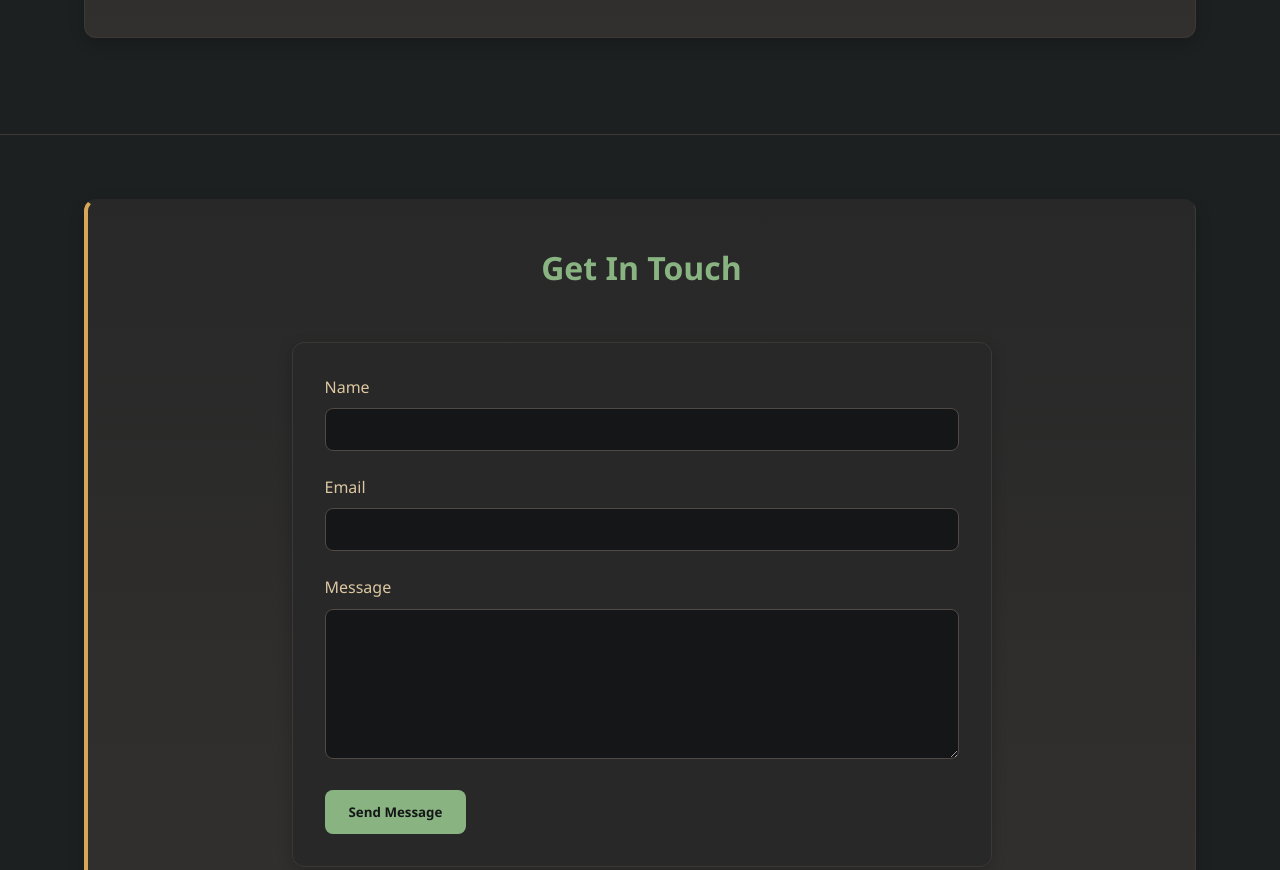
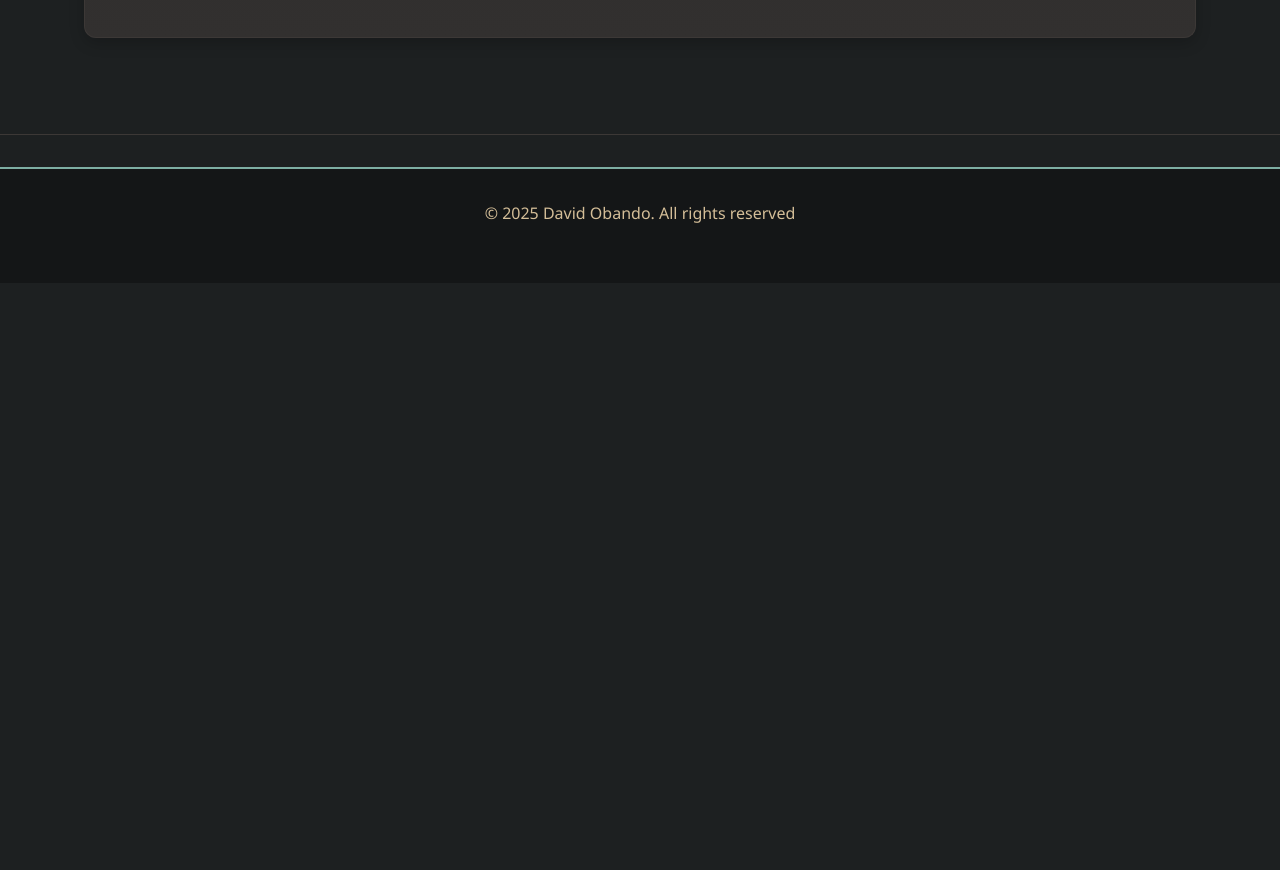
Before and after one commit to TheDeGeO/thedegeo.github.io, a website: page index.html in a window 1280 px wide. Shown: the part 2015-2885 px from the top of the page. After the commit the page ends 2298 px from the top, so only its background shows below. Drawn offline with Linux system fonts and the light colour scheme; a web font is replaced by a local one.

Commit message:
remove useless comment sections

```diff
--- a/index.html
+++ b/index.html
@@ -72,48 +72,15 @@
 
                         <div class="content-card">
                             <div class="card-content">
-                                <h3>Web Security Basics</h3>
-                                <p>Essential web security concepts every developer should know.</p>
-                                <p><a href="catalog/cybersecurity/web-security.html">Read more →</a></p>
+                                <h3>Chord Naming</h3>
+                                <p>Learn how to read and understand chord symbols from basic triads to complex jazz chords.</p>
+                                <p><a href="catalog/music-theory/chord-naming.html">Read more →</a></p>
                             </div>
                         </div>
                     </div>
                 </div>
             </div>
         </section>
-
-        <!-- <section id="portfolio">
-            <div class="container">
-                <div class="home-panel full-width">
-                    <h2>My Projects</h2>
-                    <div class="home-featured-content">
-                        <div class="content-card">
-                            <div class="card-content">
-                                <h3>Secure Chat Application</h3>
-                                <p>End-to-end encrypted messaging platform built with Node.js and React.</p>
-                                <p><a href="portfolio/secure-chat.html">View project →</a></p>
-                            </div>
-                        </div>
-
-                        <div class="content-card">
-                            <div class="card-content">
-                                <h3>Music Visualization Tool</h3>
-                                <p>Interactive audio visualization using Web Audio API and Canvas.</p>
-                                <p><a href="portfolio/music-visualizer.html">View project →</a></p>
-                            </div>
-                        </div>
-
-                        <div class="content-card">
-                            <div class="card-content">
-                                <h3>Language Learning App</h3>
-                                <p>Mobile application for efficient vocabulary acquisition using spaced repetition.</p>
-                                <p><a href="portfolio/language-app.html">View project →</a></p>
-                            </div>
-                        </div>
-                    </div>
-                </div>
-            </div>
-        </section> -->
 
         <section id="catalog">
             <div class="container">
@@ -148,30 +115,6 @@
             </div>
         </section>
 
-        <section id="contact">
-            <div class="container">
-                <div class="home-panel full-width">
-                    <h2>Get In Touch</h2>
-                    <div class="home-contact-form">
-                        <form action="#" method="POST">
-                            <div class="form-group">
-                                <label for="name">Name</label>
-                                <input type="text" id="name" name="name" required="">
-                            </div>
-                            <div class="form-group">
-                                <label for="email">Email</label>
-                                <input type="email" id="email" name="email" required="">
-                            </div>
-                            <div class="form-group">
-                                <label for="message">Message</label>
-                                <textarea id="message" name="message" required=""></textarea>
-                            </div>
-                            <button type="submit">Send Message</button>
-                        </form>
-                    </div>
-                </div>
-            </div>
-        </section>
     </main>
 
     <footer>
```
